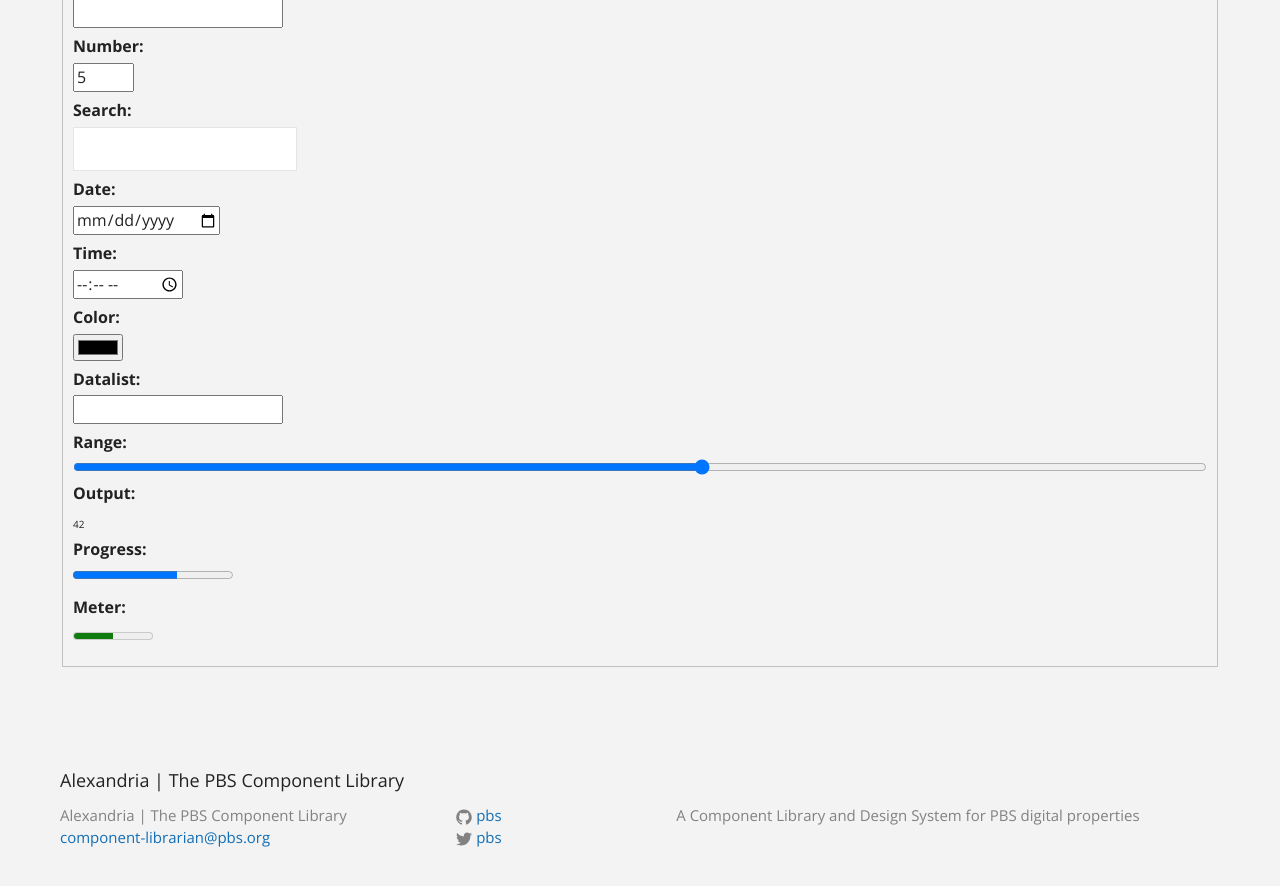
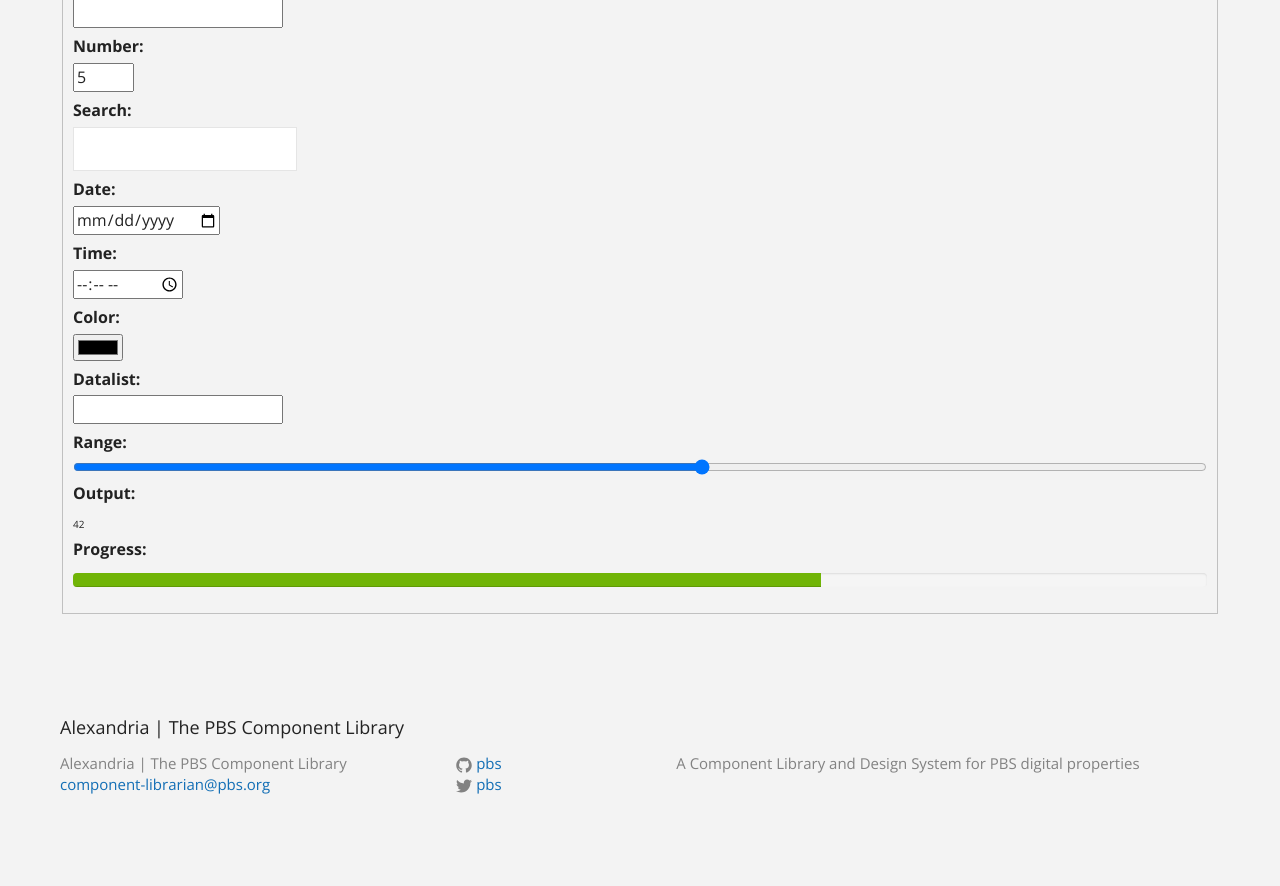
Before and after one commit to pbs/alexandria, a Jekyll site: the page built from pages/design_elements.md, in a window 1280 px wide and 900 px high, scrolled down 6966 px. Shown: the top 886 px of the window. Built offline with Jekyll 4.4.1, drawn with Linux system fonts in a browser that asks for light colours; after the commit the page ends 7814 px from its top, so only the background shows below that.

Commit message:
took out anchor elements

```diff
--- a/pages/design_elements.md
+++ b/pages/design_elements.md
@@ -12,7 +12,7 @@ permalink: /design-elements/
 
 * * *
 
-## <a name="type"></a>Type
+## Type
 
 * * *
 
@@ -205,7 +205,7 @@ Monospace Text wrapped in "pre" tags:
 
 * * *
 
-## <a name="colors"></a>Colors
+## Colors
 
 * * *
 
@@ -232,7 +232,7 @@ Monospace Text wrapped in "pre" tags:
 
 * * *
 
-## <a name="icons"></a>Icons
+## Icons
 
 * * *
 
@@ -341,7 +341,7 @@ Monospace Text wrapped in "pre" tags:
 
 * * *
 
-## <a name="buttons"></a>Buttons
+## Buttons
 
 * * *
 
@@ -369,7 +369,7 @@ An Inverted button
 
 * * *
 
-## <a name="forms"></a>Forms
+## Forms
 
 * * *
 
@@ -404,7 +404,8 @@ An Inverted button
       <textarea id="text_area" readonly>I'm readonly</textarea>
     </p>
 
-    <p><label for="select_element">Select Element:</label><br />
+    <p><label for="select_element">Select Element:</label></p>
+    <div class="styled-select">
       <select id="select_element">
         <optgroup label="Option Group 1">
           <option value="1">Option 1</option>
@@ -416,7 +417,8 @@ An Inverted button
           <option value="3" disabled>Disabled Option</option>
         </optgroup>
       </select>
-    </p>
+    </div>
+
 
     <p><label for="select_element_disabled">Disabled Select Element:</label><br/>
       <select id="select_element_disabled" disabled>
@@ -500,13 +502,11 @@ An Inverted button
       <output name="result" id="output">42</output>
     </p>
 
-    <p><label for="progress">Progress:</label><br />
-      <progress id="progress" value="65" max="100"></progress>
-    </p>
+    <p><label for="progress">Progress:</label></p>
+    <div class="progress user-dropdown__viewing-history__video__progress">
+      <div class="progress-bar progress-bar-success" style="width: 66%;"></div>
+    </div>
 
-    <p><label for="meter">Meter:</label><br />
-      <meter id="meter" min="200" max="500" value="350">350 degrees</meter>
-    </p>
 
   </form>
 
```
